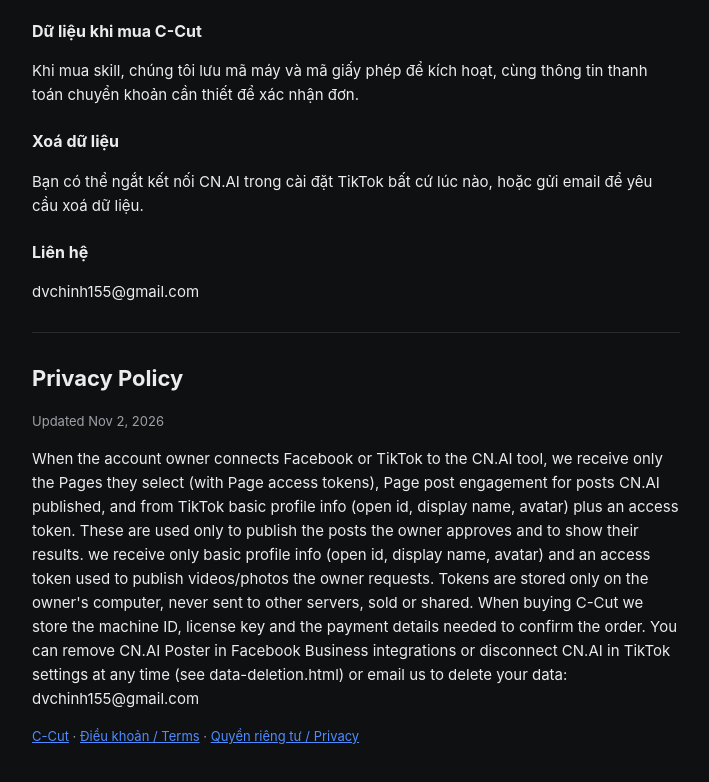
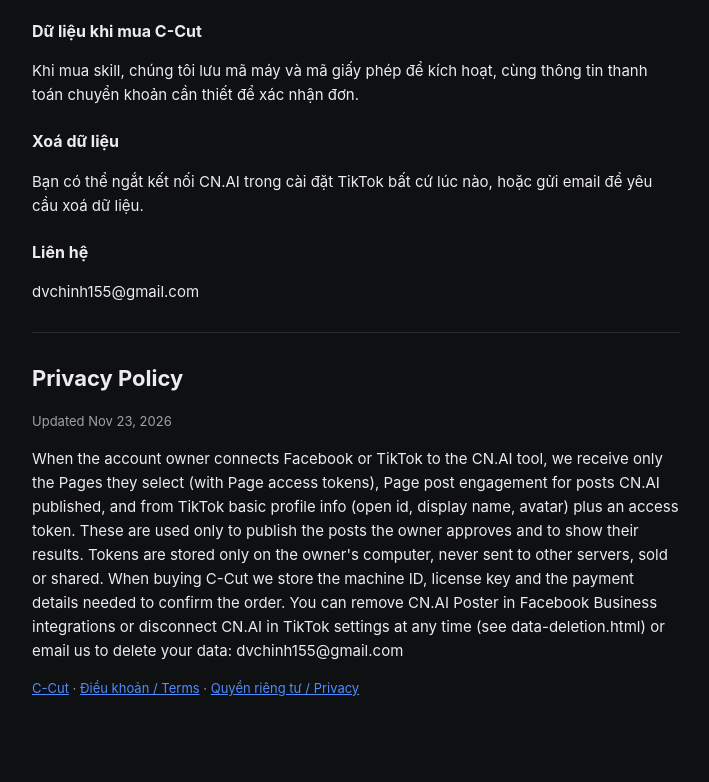
Before and after one commit to chinhdaden15/cnai, a plain HTML site: page privacy.html in a window 1280 px wide. Shown: the part 434-1216 px from the top of the page, without its empty margins (284-993 px from the left). After the commit the page ends 1174 px from the top, so only its background shows below. Drawn offline with Linux system fonts and the light colour scheme.

Commit message:
Fix privacy wording
Co-Authored-By: Claude Opus 5.5 <noreply@anthropic.com>

```diff
--- a/privacy.html
+++ b/privacy.html
@@ -1,7 +1,7 @@
-<!doctype html><html lang="vi"><head><meta charset="utf-8"><meta name="viewport" content="width=device-width,initial-scale=1"><link rel="icon" href="logo.png"><title>Chính sách quyền riêng tư – C-Cut</title><style>:root{--bg:#0f1012;--line:#2a2b30;--fg:#ececee;--fg2:#a0a1a8;--acc:#4f8cff}*{box-sizing:border-box}body{margin:0;background:var(--bg);color:var(--fg);font:15px/1.6 -apple-system,BlinkMacSystemFont,"Segoe UI",Roboto,sans-serif}.wrap{max-width:680px;margin:0 auto;padding:28px 16px}h1{font-size:22px}h2{font-size:16px;margin-top:22px}.dim{color:var(--fg2);font-size:13px}a{color:var(--acc)}hr{border:0;border-top:1px solid var(--line);margin:28px 0}</style></head><body><div class="wrap"><h1>Chính sách quyền riêng tư</h1><p class="dim">Cập nhật 02/11/2026</p>
+<!doctype html><html lang="vi"><head><meta charset="utf-8"><meta name="viewport" content="width=device-width,initial-scale=1"><link rel="icon" href="logo.png"><title>Chính sách quyền riêng tư – C-Cut</title><style>:root{--bg:#0f1012;--line:#2a2b30;--fg:#ececee;--fg2:#a0a1a8;--acc:#4f8cff}*{box-sizing:border-box}body{margin:0;background:var(--bg);color:var(--fg);font:15px/1.6 -apple-system,BlinkMacSystemFont,"Segoe UI",Roboto,sans-serif}.wrap{max-width:680px;margin:0 auto;padding:28px 16px}h1{font-size:22px}h2{font-size:16px;margin-top:22px}.dim{color:var(--fg2);font-size:13px}a{color:var(--acc)}hr{border:0;border-top:1px solid var(--line);margin:28px 0}</style></head><body><div class="wrap"><h1>Chính sách quyền riêng tư</h1><p class="dim">Cập nhật 23/11/2026</p>
 <h2>Dữ liệu từ TikTok</h2><p>Khi chủ tài khoản kết nối TikTok với công cụ CN.AI, chúng tôi chỉ nhận thông tin hồ sơ cơ bản (open id, tên hiển thị, ảnh đại diện) và mã truy cập để đăng video/ảnh do chính chủ tài khoản yêu cầu. Mã truy cập chỉ lưu trên máy tính của chủ tài khoản, không gửi lên máy chủ nào khác, không bán hay chia sẻ cho bên thứ ba.</p>
 <h2>Dữ liệu từ Facebook</h2><p>Khi chủ tài khoản kết nối Facebook với CN.AI, chúng tôi nhận danh sách trang họ chọn, mã truy cập trang để đăng bài họ duyệt, và số liệu tương tác của các bài CN.AI đã đăng. Mã truy cập chỉ lưu trên máy của chủ tài khoản, không gửi lên máy chủ nào khác, không bán hay chia sẻ. Hướng dẫn xoá: <a href="data-deletion.html">data-deletion.html</a>.</p>
 <h2>Dữ liệu khi mua C-Cut</h2><p>Khi mua skill, chúng tôi lưu mã máy và mã giấy phép để kích hoạt, cùng thông tin thanh toán chuyển khoản cần thiết để xác nhận đơn.</p>
 <h2>Xoá dữ liệu</h2><p>Bạn có thể ngắt kết nối CN.AI trong cài đặt TikTok bất cứ lúc nào, hoặc gửi email để yêu cầu xoá dữ liệu.</p>
-<h2>Liên hệ</h2><p>dvchinh155@gmail.com</p><hr><h1>Privacy Policy</h1><p class="dim">Updated Nov 2, 2026</p>
-<p>When the account owner connects Facebook or TikTok to the CN.AI tool, we receive only the Pages they select (with Page access tokens), Page post engagement for posts CN.AI published, and from TikTok basic profile info (open id, display name, avatar) plus an access token. These are used only to publish the posts the owner approves and to show their results. we receive only basic profile info (open id, display name, avatar) and an access token used to publish videos/photos the owner requests. Tokens are stored only on the owner's computer, never sent to other servers, sold or shared. When buying C-Cut we store the machine ID, license key and the payment details needed to confirm the order. You can remove CN.AI Poster in Facebook Business integrations or disconnect CN.AI in TikTok settings at any time (see data-deletion.html) or email us to delete your data: dvchinh155@gmail.com</p><p class="dim"><a href="index.html">C-Cut</a> · <a href="terms.html">Điều khoản / Terms</a> · <a href="privacy.html">Quyền riêng tư / Privacy</a></p></div></body></html>
+<h2>Liên hệ</h2><p>dvchinh155@gmail.com</p><hr><h1>Privacy Policy</h1><p class="dim">Updated Nov 23, 2026</p>
+<p>When the account owner connects Facebook or TikTok to the CN.AI tool, we receive only the Pages they select (with Page access tokens), Page post engagement for posts CN.AI published, and from TikTok basic profile info (open id, display name, avatar) plus an access token. These are used only to publish the posts the owner approves and to show their results. Tokens are stored only on the owner's computer, never sent to other servers, sold or shared. When buying C-Cut we store the machine ID, license key and the payment details needed to confirm the order. You can remove CN.AI Poster in Facebook Business integrations or disconnect CN.AI in TikTok settings at any time (see data-deletion.html) or email us to delete your data: dvchinh155@gmail.com</p><p class="dim"><a href="index.html">C-Cut</a> · <a href="terms.html">Điều khoản / Terms</a> · <a href="privacy.html">Quyền riêng tư / Privacy</a></p></div></body></html>
```
